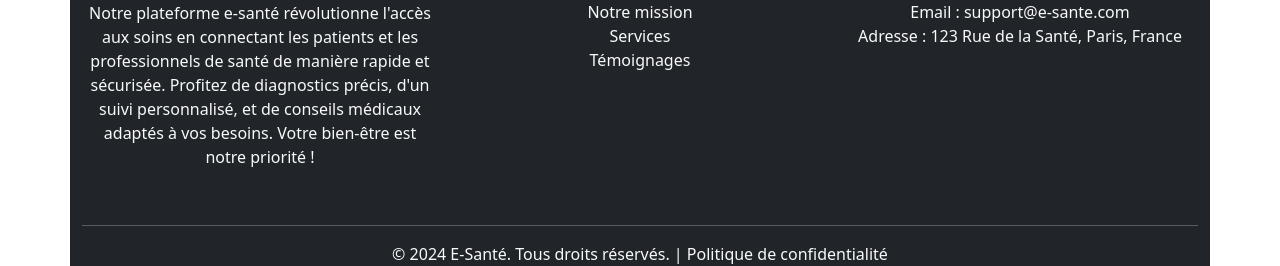
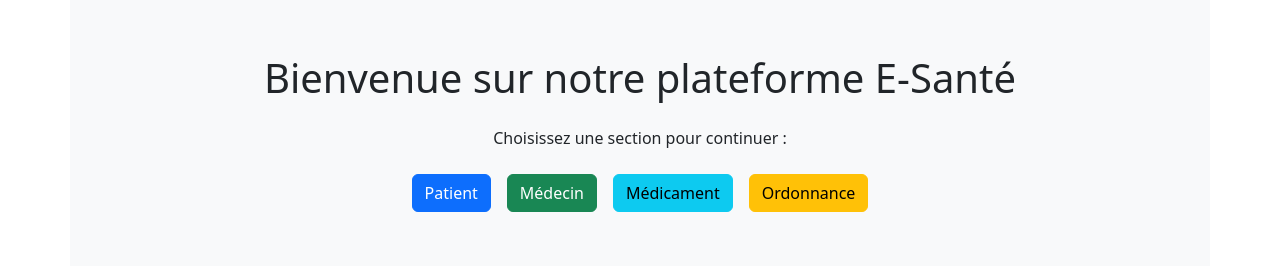
Before and after one commit to yasminelloumi/frontend-react, a React (Vite) app in the folder frontend-react/: page / in a window 1280 px wide. Shown: the part 299-565 px from the top of the page. Built offline with nearby package versions, Linux system fonts and the light colour scheme.

Commit message:
body part1 +listPatient vide

```diff
--- a/frontend-react/src/App.jsx
+++ b/frontend-react/src/App.jsx
@@ -6,12 +6,26 @@ import Header from "./components/Header/Header";
 import Footer from "./components/Footer/footer";
 import "@fortawesome/fontawesome-free/css/all.css";
 import 'bootstrap/dist/css/bootstrap.min.css';
+import Body from "./components/Body/Body";
+import { BrowserRouter as Router, Routes, Route } from "react-router-dom"
+import ListePatient from "./components/Patient/ListePatient";
 
 const App = () => {
   return (
     <div>
       <Header />
-      <Footer />
+
+      <Body />
+<Footer />
+      <Router>
+
+        <Routes>
+          <Route path="/" element={<Body />} />
+
+          <Route path="/ListePatient" element={<ListePatient />}></Route>
+
+        </Routes>
+      </Router>
     </div>
   );
 };
--- /dev/null
+++ b/frontend-react/src/components/Body/Body.jsx
@@ -0,0 +1,44 @@
+import React from 'react';
+import 'bootstrap/dist/css/bootstrap.min.css';
+
+
+const Body = () => {
+
+
+    return (
+        <div className="d-flex align-items-center justify-content-center vh-100 bg-light">
+            <div className="text-center">
+                <h1 className="mb-4">Bienvenue sur notre plateforme E-Santé</h1>
+                <p className="mb-4">Choisissez une section pour continuer :</p>
+                <div className="d-flex flex-wrap justify-content-center gap-3">
+                    <button
+                        className="btn btn-primary"
+                        onClick={() => handleNavigation('/patient')}
+                    >
+                        Patient
+                    </button>
+                    <button
+                        className="btn btn-success"
+
+                    >
+                        Médecin
+                    </button>
+                    <button
+                        className="btn btn-info"
+
+                    >
+                        Médicament
+                    </button>
+                    <button
+                        className="btn btn-warning"
+
+                    >
+                        Ordonnance
+                    </button>
+                </div>
+            </div>
+        </div>
+    );
+};
+
+export default Body;
--- /dev/null
+++ b/frontend-react/src/components/Patient/ListePatient.jsx
@@ -0,0 +1,11 @@
+import React from 'react'
+
+function ListePatient() {
+  return (
+    <div>
+        <h1>aaaaaaa</h1>
+    </div>
+  )
+}
+
+export default ListePatient
```
